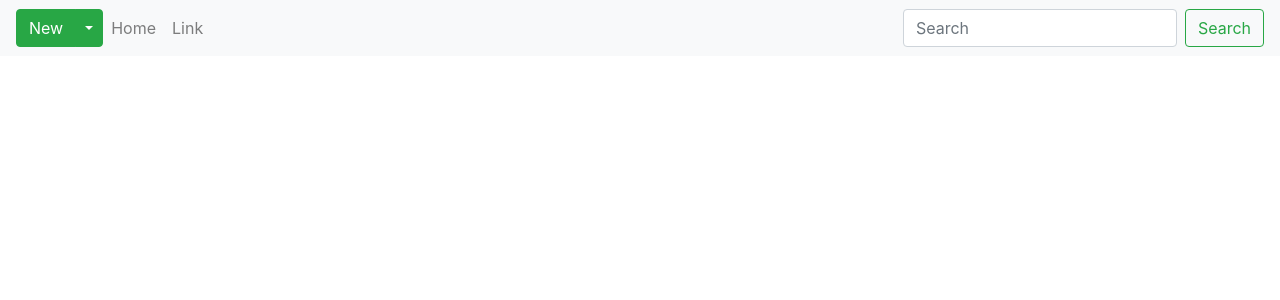
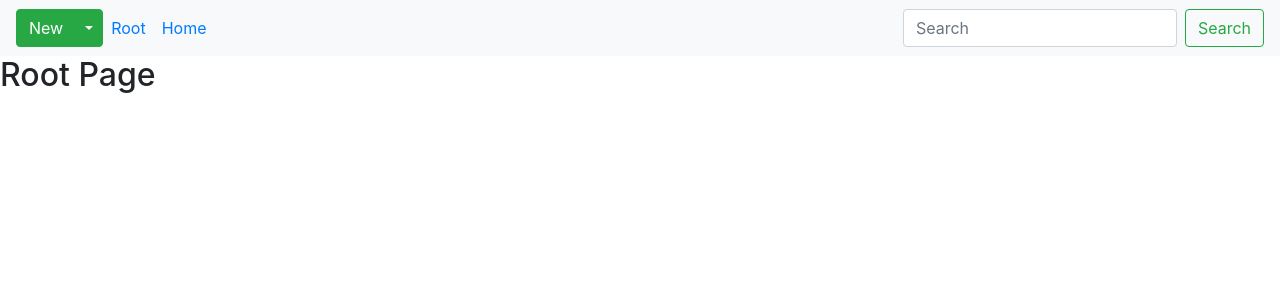
Before and after one commit to djbauman/react-sandbox, a React (Create React App) app: page / in a window 1280 px wide. Shown: the top 300 px of the page. Built offline with nearby package versions, Linux system fonts and the light colour scheme.

Commit message:
add Root component

```diff
--- a/src/components/App.js
+++ b/src/components/App.js
@@ -2,6 +2,7 @@ import React from "react";
 import { BrowserRouter as Router, Switch, Route, Link } from "react-router-dom";
 
 import { Header } from "./Header";
+import { Root } from "./Root";
 import Home from "./Home";
 
 export class App extends React.Component {
@@ -10,6 +11,11 @@ export class App extends React.Component {
       <Router>
         <div>
           <Header />
+          <Switch>
+            <Route path={"/"} component={Root} />
+            <Route path={"/home"} component={Home} />
+            {/* <Route path={"/user/:id"} component={User} /> */}
+          </Switch>
         </div>
       </Router>
     );
--- a/src/components/Header.js
+++ b/src/components/Header.js
@@ -19,8 +19,8 @@ export const Header = (props) => {
         <Navbar.Toggle aria-controls="basic-navbar-nav" />
         <Navbar.Collapse id="basic-navbar-nav">
           <Nav className="mr-auto">
-            <Nav.Link href="#home">Home</Nav.Link>
-            <Nav.Link href="#link">Link</Nav.Link>
+            <Nav.Link><Link to="/">Root</Link></Nav.Link>
+            <Nav.Link><Link to="/home">Home</Link></Nav.Link>
           </Nav>
           <Form inline>
             <FormControl type="text" placeholder="Search" className="mr-sm-2" />
--- /dev/null
+++ b/src/components/NewButton.js
@@ -0,0 +1,22 @@
+import React, { Component } from 'react';
+import { Button, Dropdown } from "react-bootstrap";
+
+export class NewButton extends Component {
+  render() {
+    return(
+      <div>
+        <Dropdown>
+          <Dropdown.Toggle variant="success" id="dropdown-basic">
+            Dropdown Button
+        </Dropdown.Toggle>
+
+          <Dropdown.Menu>
+            <Dropdown.Item href="#/action-1">Action</Dropdown.Item>
+            <Dropdown.Item href="#/action-2">Another action</Dropdown.Item>
+            <Dropdown.Item href="#/action-3">Something else</Dropdown.Item>
+          </Dropdown.Menu>
+        </Dropdown>
+      </div>
+    )
+  }
+}
--- /dev/null
+++ b/src/components/Root.js
@@ -0,0 +1,10 @@
+import React, { Component, useState } from "react";
+import PropTypes from 'prop-types';
+
+export const Root = (props) => {
+  return (
+    <div>
+      <h2>Root Page</h2>
+    </div>
+  );
+}
--- /dev/null
+++ b/src/history.js
@@ -0,0 +1,5 @@
+import {createBrowserHistory} from "history"
+
+export default createBrowserHistory({
+
+});
```
Also changed, not shown: 1 other file (tests, documents, lock files or other folders).
